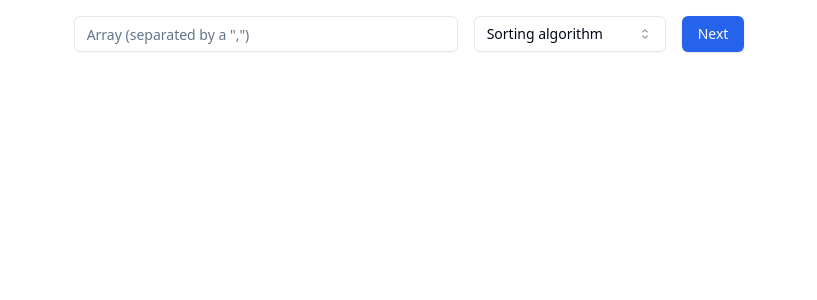
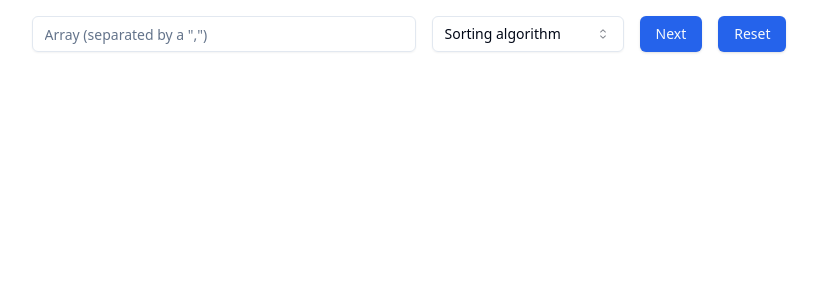
Before and after one commit to marcovcode/sorting-algorithms-visualizer, a React (Vite) app: page / in a window 1280 px wide. Shown: the top 300 px of the page, without its empty margins (231-1048 px from the left). Built offline with nearby package versions, Linux system fonts and the light colour scheme.

Commit message:
feat(app): Add reset button

```diff
--- a/src/App.tsx
+++ b/src/App.tsx
@@ -70,6 +70,12 @@ const App = () => {
         }
     };
 
+    const onReset = () => {
+        const arrayValue = form.getValues("array");
+        setArr(arrayValue.split(",").map((n) => +n));
+        setSwappedIndexes([]);
+    };
+
     useSetTheme();
 
     return (
@@ -139,7 +145,10 @@ const App = () => {
                         )}
                     />
 
-                    <Button>Next</Button>
+                    <Button type="submit">Next</Button>
+                    <Button type="reset" onClick={onReset}>
+                        Reset
+                    </Button>
                 </form>
             </Form>
 
```
